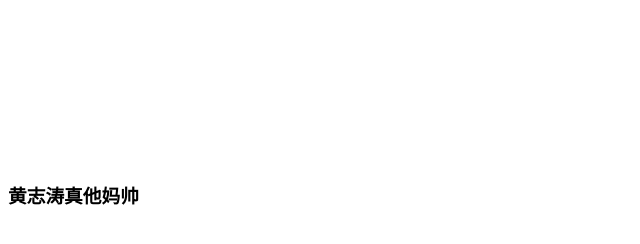
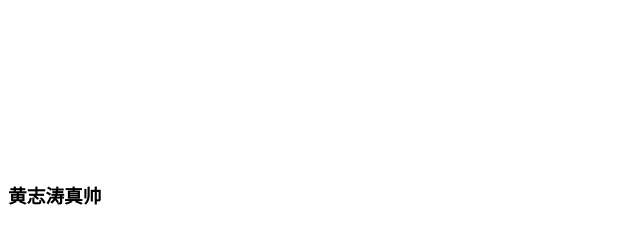
Before and after one commit to hztbryant/myvue, a plain HTML site: page vue/iframe练习.html in a window 1280 px wide. Shown: the full height of the page, 0-640 px from the left. Drawn offline with Linux system fonts and the light colour scheme.

Commit message:
no message

```diff
--- a/vue/iframe练习.html
+++ b/vue/iframe练习.html
@@ -21,7 +21,7 @@
 
                         <body>
                         <iframe src="http://www.baidu.com" frameborder="0" width="100%" height="300px"></iframe>
-            <h3>黄志涛真他妈帅</h3>
+            <h3>黄志涛真帅</h3>
 
 </body>
 
```
